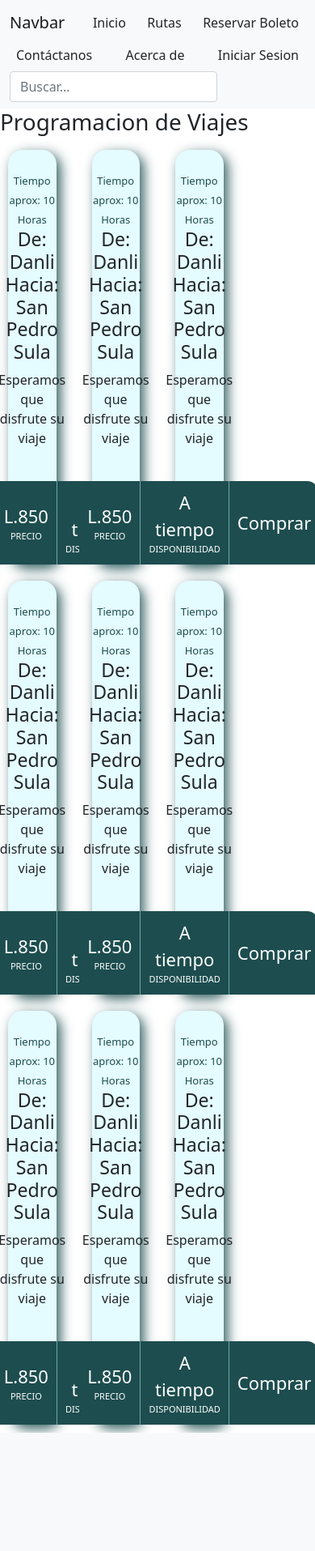
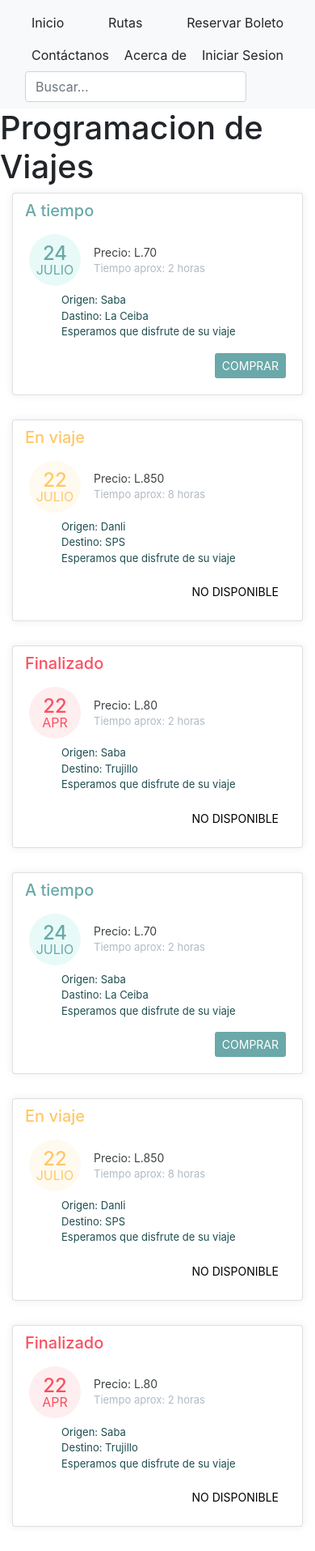
Before and after one commit to Team-2-Negocios-Web/agencia_de_transporte, a Django app: page /transportAgency/progviajes/ in a window 390 px wide. Shown: the whole page at 81% size. Before the commit the page ends 1769 px from the top, so only its background shows below. Run offline with Django 3.2, Linux system fonts and the light colour scheme; some libraries are stand-ins or nearby versions.

Commit message:
Rediseño y responsive de las cards

```diff
--- a/app_transportAgency/static/transportAgency/css/card.css
+++ b/app_transportAgency/static/transportAgency/css/card.css
@@ -1,79 +1,170 @@
 body{
-    width: 100vw;
-    height: 100vh;
-    overflow: scroll;
+    background: #F4F7FD;
+    margin-top:20px;
 }
-.tarjeta{
-    display: grid;
-    grid-template-columns: 500px;
-    grid-template-rows: 150px 80px;
-    grid-template-areas:"text" "stats";
-    border-radius: 18px;
-    background: white;
-    box-shadow: 5px 5px 15px rgba(29,77,79,0.9);
-    text-align: center;
+.card-margin {
+    margin-bottom: 1.875rem;
+}
+.card {
+    border: 0;
+    box-shadow: 0px 0px 10px 0px rgba(82, 63, 105, 0.1);
+    -webkit-box-shadow: 0px 0px 10px 0px rgba(82, 63, 105, 0.1);
+    -moz-box-shadow: 0px 0px 10px 0px rgba(82, 63, 105, 0.1);
+    -ms-box-shadow: 0px 0px 10px 0px rgba(82, 63, 105, 0.1);
+}
+.card {
+    position: relative;
     display: flex;
-    flex-wrap: wrap;
-    margin: 10px;
-    justify-content: center;
-    background-color: #e4fbff;
+    flex-direction: column;
+    min-width: 0;
+    word-wrap: break-word;
+    background-color: #ffffff;
+    background-clip: border-box;
+    border: 1px solid #e6e4e9;
+    border-radius: 8px;
 }
-.tarjeta-text {
-    grid-area: text;
-    margin: 10px;
-    padding-top: 15px;
-    padding-bottom: 15px;
+.card .card-header.no-border {
+    border: 0;
 }
-.tarjeta-text .date{
-    color: rgb(29, 77, 79);
-    font-size: 13px;
+.card .card-header {
+    background: none;
+    padding: 0 0.9375rem;
+    font-weight: 500;
+    display: flex;
+    align-items: center;
+    min-height: 50px;
 }
-
-.tarjeta-text h2{
-    margin-top: 0px;
-    font-size: 28px;
-    color: rgb(29, 77, 79);
+.card-header:first-child {
+    border-radius: calc(8px - 1px) calc(8px - 1px) 0 0;
 }
-.tarjeta-stats {
-    grid-area: stats;
+.widget-49 .widget-49-title-wrapper {
   display: flex;
-    flex-wrap: nowrap;
-    border-top-left-radius: 15px;
-    border-top-right-radius: 15px;
-    background-color: rgb(29, 77, 79);
+  align-items: center;
 }
-.tarjeta-stats .stat{
+.widget-49 .widget-49-title-wrapper .widget-49-date-success {
   display: flex;
   align-items: center;
   justify-content: center;
   flex-direction: column;
-    padding: 10px;
-    color: white;
+  background-color: #e8faf8;
+  width: 4rem;
+  height: 4rem;
+  border-radius: 50%;
 }
-.tarjeta-stats .type{
-    font-size:11px;
-    font-weight: 300;
+.widget-49 .widget-49-title-wrapper .widget-49-date-success .widget-49-date-day {
+  color: rgb(107, 168, 169);
+  font-weight: 500;
+  font-size: 1.5rem;
+  line-height: 1;
+}
+.widget-49 .widget-49-title-wrapper .widget-49-date-success .widget-49-date-month {
+  color: rgb(107, 168, 169);
+  line-height: 1;
+  font-size: 1rem;
   text-transform: uppercase;
 }
-.tarjeta-stats .value{
-    font-size:  22px;
-    font-weight: 500;
+.card-title-success{
+    color: rgb(107, 168, 169);
 }
-.tarjeta-stats .stat_border{
-    border-left: 1px solid rgb(107, 168, 169);
-    border-right: 1px solid rgb(107, 168, 169);
+.widget-49 .widget-49-title-wrapper .widget-49-date-warning {
   display: flex;
   align-items: center;
   justify-content: center;
   flex-direction: column;
-    padding: 10px;
+  background-color: floralwhite;
+  width: 4rem;
+  height: 4rem;
+  border-radius: 50%;
+}
+.widget-49 .widget-49-title-wrapper .widget-49-date-warning .widget-49-date-day {
+  color: #FFC868;
+  font-weight: 500;
+  font-size: 1.5rem;
+  line-height: 1;
+}
+.widget-49 .widget-49-title-wrapper .widget-49-date-warning .widget-49-date-month {
+  color: #FFC868;
+  line-height: 1;
+  font-size: 1rem;
+  text-transform: uppercase;
+}
+.card-title-warning{
+    color: #FFC868;
+}
+
+.widget-49 .widget-49-title-wrapper .widget-49-date-danger {
+  display: flex;
+  align-items: center;
+  justify-content: center;
+  flex-direction: column;
+  background-color: #feeeef;
+  width: 4rem;
+  height: 4rem;
+  border-radius: 50%;
+}
+
+.widget-49 .widget-49-title-wrapper .widget-49-date-danger .widget-49-date-day {
+  color: #F95062;
+  font-weight: 500;
+  font-size: 1.5rem;
+  line-height: 1;
+}
+
+.widget-49 .widget-49-title-wrapper .widget-49-date-danger .widget-49-date-month {
+  color: #F95062;
+  line-height: 1;
+  font-size: 1rem;
+  text-transform: uppercase;
+}
+.card-title-danger{
+    color: #F95062;
+}
+
+.widget-49 .widget-49-title-wrapper .widget-49-meeting-info {
+  display: flex;
+  flex-direction: column;
+  margin-left: 1rem;
+}
+
+.widget-49 .widget-49-title-wrapper .widget-49-meeting-info .widget-49-pro-title {
+  color: #3c4142;
+  font-size: 14px;
+}
+
+.widget-49 .widget-49-title-wrapper .widget-49-meeting-info .widget-49-meeting-time {
+  color: #B1BAC5;
+  font-size: 13px;
+}
+
+.widget-49 .widget-49-meeting-points {
+  font-weight: 400;
+  font-size: 13px;
+  margin-top: .5rem;
+}
+
+.widget-49 .widget-49-meeting-points .widget-49-meeting-item {
+  display: list-item;
+  color: rgb(29, 77, 79);
+  list-style: none;
+}
+
+.widget-49 .widget-49-meeting-points .widget-49-meeting-item span {
+  margin-left: .5rem;
+}
+
+.widget-49 .widget-49-meeting-action {
+  text-align: right;
+}
+
+.widget-49 .widget-49-meeting-action a {
+  text-transform: uppercase;
+}
+.widget-49-meeting-action .btn-buy{
+    background-color: rgb(107, 168, 169);
     color: white;
 }
-a{
-    text-decoration: none;
-    color: white;
-
+.widget-49-meeting-action .btn-nobuy{
+    background-color: WHITE;
+    color: black;
+    cursor:not-allowed;
 }
-a:hover{
-    color: #e4fbff;
-}
--- a/app_transportAgency/templates/transportAgency/progviajes.html
+++ b/app_transportAgency/templates/transportAgency/progviajes.html
@@ -10,205 +10,177 @@
 
 <div>
     <h1>Programacion de Viajes</h1>
+    <div class="container">
         <div class="row">
-        <div class="col-3">
-            <div class="tarjeta">
-                <div class="tarjeta-text">
-                    <span class="date">Tiempo aprox: 10 Horas</span>
-                    <h3>De: Danli Hacia: San Pedro Sula</h3>
-                    <p>Esperamos que disfrute su viaje</p>
+            <div class="col-lg-4">
+                <div class="card card-margin">
+                    <div class="card-header no-border">
+                        <h5 class="card-title-success">A tiempo</h5>
                     </div>
-                <div class="tarjeta-stats">
-                    <div class="stat">
-                        <div class="value">L.850</div>
-                        <div class="type">Precio</div>
+                    <div class="card-body pt-0">
+                        <div class="widget-49">
+                            <div class="widget-49-title-wrapper">
+                                <div class="widget-49-date-success">
+                                    <span class="widget-49-date-day">24</span>
+                                    <span class="widget-49-date-month">julio</span>
                                 </div>
-                    <div class="stat_border">
-                        <div class="value">A tiempo</div>
-                        <div class="type">Disponibilidad</div>
-                    </div>
-                    <div class="stat">
-                        <a class="value" href="#">Comprar</a>
+                                <div class="widget-49-meeting-info">
+                                    <span class="widget-49-pro-title">Precio: L.70</span>
+                                    <span class="widget-49-meeting-time">Tiempo aprox: 2 horas</span>
                                 </div>
                             </div>
-            </div>
-        </div>
-        <div class="col-3">
-            <div class="tarjeta">
-                <div class="tarjeta-text">
-                    <span class="date">Tiempo aprox: 10 Horas</span>
-                    <h3>De: Danli Hacia: San Pedro Sula</h3>
-                    <p>Esperamos que disfrute su viaje</p>
-                </div>
-                <div class="tarjeta-stats">
-                    <div class="stat">
-                        <div class="value">L.850</div>
-                        <div class="type">Precio</div>
-                    </div>
-                    <div class="stat_border">
-                        <div class="value">A tiempo</div>
-                        <div class="type">Disponibilidad</div>
-                    </div>
-                    <div class="stat">
-                        <a class="value" href="#">Comprar</a>
-                    </div>
-                </div>
-            </div>
-        </div>
-        <div class="col-3">
-            <div class="tarjeta">
-                <div class="tarjeta-text">
-                    <span class="date">Tiempo aprox: 10 Horas</span>
-                    <h3>De: Danli Hacia: San Pedro Sula</h3>
-                    <p>Esperamos que disfrute su viaje</p>
-                </div>
-                <div class="tarjeta-stats">
-                    <div class="stat">
-                        <div class="value">L.850</div>
-                        <div class="type">Precio</div>
-                    </div>
-                    <div class="stat_border">
-                        <div class="value">A tiempo</div>
-                        <div class="type">Disponibilidad</div>
-                    </div>
-                    <div class="stat">
-                        <a class="value" href="#">Comprar</a>
+                            <ol class="widget-49-meeting-points">
+                                <li class="widget-49-meeting-item"><span>Origen: Saba</span></li>
+                                <li class="widget-49-meeting-item"><span>Dastino: La Ceiba</span></li>
+                                <li class="widget-49-meeting-item"><span>Esperamos que disfrute de su viaje</span></li>
+                            </ol>
+                            <div class="widget-49-meeting-action">
+                                <a href="#" class="btn btn-sm btn-buy">Comprar</a>
                             </div>
                         </div>
                     </div>
                 </div>
             </div>
-    <div class="row">
-        <div class="col-3">
-            <div class="tarjeta">
-                <div class="tarjeta-text">
-                    <span class="date">Tiempo aprox: 10 Horas</span>
-                    <h3>De: Danli Hacia: San Pedro Sula</h3>
-                    <p>Esperamos que disfrute su viaje</p>
+            <div class="col-lg-4">
+                <div class="card card-margin">
+                    <div class="card-header no-border">
+                        <h5 class="card-title-warning">En viaje</h5>
                     </div>
-                <div class="tarjeta-stats">
-                    <div class="stat">
-                        <div class="value">L.850</div>
-                        <div class="type">Precio</div>
+                    <div class="card-body pt-0">
+                        <div class="widget-49">
+                            <div class="widget-49-title-wrapper">
+                                <div class="widget-49-date-warning">
+                                    <span class="widget-49-date-day">22</span>
+                                    <span class="widget-49-date-month">Julio</span>
                                 </div>
-                    <div class="stat_border">
-                        <div class="value">A tiempo</div>
-                        <div class="type">Disponibilidad</div>
-                    </div>
-                    <div class="stat">
-                        <a class="value" href="#">Comprar</a>
+                                <div class="widget-49-meeting-info">
+                                    <span class="widget-49-pro-title">Precio: L.850</span>
+                                    <span class="widget-49-meeting-time">Tiempo aprox: 8 horas</span>
                                 </div>
                             </div>
-            </div>
-        </div>
-        <div class="col-3">
-            <div class="tarjeta">
-                <div class="tarjeta-text">
-                    <span class="date">Tiempo aprox: 10 Horas</span>
-                    <h3>De: Danli Hacia: San Pedro Sula</h3>
-                    <p>Esperamos que disfrute su viaje</p>
-                </div>
-                <div class="tarjeta-stats">
-                    <div class="stat">
-                        <div class="value">L.850</div>
-                        <div class="type">Precio</div>
-                    </div>
-                    <div class="stat_border">
-                        <div class="value">A tiempo</div>
-                        <div class="type">Disponibilidad</div>
-                    </div>
-                    <div class="stat">
-                        <a class="value" href="#">Comprar</a>
-                    </div>
-                </div>
-            </div>
-        </div>
-        <div class="col-3">
-            <div class="tarjeta">
-                <div class="tarjeta-text">
-                    <span class="date">Tiempo aprox: 10 Horas</span>
-                    <h3>De: Danli Hacia: San Pedro Sula</h3>
-                    <p>Esperamos que disfrute su viaje</p>
-                </div>
-                <div class="tarjeta-stats">
-                    <div class="stat">
-                        <div class="value">L.850</div>
-                        <div class="type">Precio</div>
-                    </div>
-                    <div class="stat_border">
-                        <div class="value">A tiempo</div>
-                        <div class="type">Disponibilidad</div>
-                    </div>
-                    <div class="stat">
-                        <a class="value" href="#">Comprar</a>
+                            <ol class="widget-49-meeting-points">
+                                <li class="widget-49-meeting-item"><span>Origen: Danli</span></li>
+                                <li class="widget-49-meeting-item"><span>Destino: SPS</span></li>
+                                <li class="widget-49-meeting-item"><span>Esperamos que disfrute de su viaje</span></li>
+                            </ol>
+                            <div class="widget-49-meeting-action">
+                                <a class="btn btn-sm btn-nobuy">No disponible</a>
                             </div>
                         </div>
                     </div>
                 </div>
             </div>
-    <div class="row">
-        <div class="col-3">
-            <div class="tarjeta">
-                <div class="tarjeta-text">
-                    <span class="date">Tiempo aprox: 10 Horas</span>
-                    <h3>De: Danli Hacia: San Pedro Sula</h3>
-                    <p>Esperamos que disfrute su viaje</p>
+            <div class="col-lg-4">
+                <div class="card card-margin">
+                    <div class="card-header no-border">
+                        <h5 class="card-title-danger">Finalizado</h5>
                     </div>
-                <div class="tarjeta-stats">
-                    <div class="stat">
-                        <div class="value">L.850</div>
-                        <div class="type">Precio</div>
+                    <div class="card-body pt-0">
+                        <div class="widget-49">
+                            <div class="widget-49-title-wrapper">
+                                <div class="widget-49-date-danger">
+                                    <span class="widget-49-date-day">22</span>
+                                    <span class="widget-49-date-month">apr</span>
                                 </div>
-                    <div class="stat_border">
-                        <div class="value">A tiempo</div>
-                        <div class="type">Disponibilidad</div>
+                                <div class="widget-49-meeting-info">
+                                    <span class="widget-49-pro-title">Precio: L.80</span>
+                                    <span class="widget-49-meeting-time">Tiempo aprox: 2 horas</span>
                                 </div>
-                    <div class="stat">
-                        <a class="value" href="#">Comprar</a>
+                            </div>
+                            <ol class="widget-49-meeting-points">
+                                <li class="widget-49-meeting-item"><span>Origen: Saba</span></li>
+                                <li class="widget-49-meeting-item"><span>Destino: Trujillo</span></li>
+                                <li class="widget-49-meeting-item"><span>Esperamos que disfrute de su viaje</span></li>
+                            </ol>
+                            <div class="widget-49-meeting-action">
+                                <a class="btn btn-sm btn-nobuy">No disponible</a>
                             </div>
                         </div>
                     </div>
                 </div>
-        <div class="col-3">
-            <div class="tarjeta">
-                <div class="tarjeta-text">
-                    <span class="date">Tiempo aprox: 10 Horas</span>
-                    <h3>De: Danli Hacia: San Pedro Sula</h3>
-                    <p>Esperamos que disfrute su viaje</p>
             </div>
-                <div class="tarjeta-stats">
-                    <div class="stat">
-                        <div class="value">L.850</div>
-                        <div class="type">Precio</div>
+            <div class="col-lg-4">
+                <div class="card card-margin">
+                    <div class="card-header no-border">
+                        <h5 class="card-title-success">A tiempo</h5>
                     </div>
-                    <div class="stat_border">
-                        <div class="value">A tiempo</div>
-                        <div class="type">Disponibilidad</div>
+                    <div class="card-body pt-0">
+                        <div class="widget-49">
+                            <div class="widget-49-title-wrapper">
+                                <div class="widget-49-date-success">
+                                    <span class="widget-49-date-day">24</span>
+                                    <span class="widget-49-date-month">julio</span>
                                 </div>
-                    <div class="stat">
-                        <a class="value" href="#">Comprar</a>
+                                <div class="widget-49-meeting-info">
+                                    <span class="widget-49-pro-title">Precio: L.70</span>
+                                    <span class="widget-49-meeting-time">Tiempo aprox: 2 horas</span>
+                                </div>
+                            </div>
+                            <ol class="widget-49-meeting-points">
+                                <li class="widget-49-meeting-item"><span>Origen: Saba</span></li>
+                                <li class="widget-49-meeting-item"><span>Dastino: La Ceiba</span></li>
+                                <li class="widget-49-meeting-item"><span>Esperamos que disfrute de su viaje</span></li>
+                            </ol>
+                            <div class="widget-49-meeting-action">
+                                <a href="#" class="btn btn-sm btn-buy">Comprar</a>
                             </div>
                         </div>
                     </div>
                 </div>
-        <div class="col-3">
-            <div class="tarjeta">
-                <div class="tarjeta-text">
-                    <span class="date">Tiempo aprox: 10 Horas</span>
-                    <h3>De: Danli Hacia: San Pedro Sula</h3>
-                    <p>Esperamos que disfrute su viaje</p>
             </div>
-                <div class="tarjeta-stats">
-                    <div class="stat">
-                        <div class="value">L.850</div>
-                        <div class="type">Precio</div>
+            <div class="col-lg-4">
+                <div class="card card-margin">
+                    <div class="card-header no-border">
+                        <h5 class="card-title-warning">En viaje</h5>
                     </div>
-                    <div class="stat_border">
-                        <div class="value">A tiempo</div>
-                        <div class="type">Disponibilidad</div>
+                    <div class="card-body pt-0">
+                        <div class="widget-49">
+                            <div class="widget-49-title-wrapper">
+                                <div class="widget-49-date-warning">
+                                    <span class="widget-49-date-day">22</span>
+                                    <span class="widget-49-date-month">Julio</span>
                                 </div>
-                    <div class="stat">
-                        <a class="value" href="#">Comprar</a>
+                                <div class="widget-49-meeting-info">
+                                    <span class="widget-49-pro-title">Precio: L.850</span>
+                                    <span class="widget-49-meeting-time">Tiempo aprox: 8 horas</span>
+                                </div>
+                            </div>
+                            <ol class="widget-49-meeting-points">
+                                <li class="widget-49-meeting-item"><span>Origen: Danli</span></li>
+                                <li class="widget-49-meeting-item"><span>Destino: SPS</span></li>
+                                <li class="widget-49-meeting-item"><span>Esperamos que disfrute de su viaje</span></li>
+                            </ol>
+                            <div class="widget-49-meeting-action">
+                                <a class="btn btn-sm btn-nobuy">No disponible</a>
+                            </div>
+                        </div>
+                    </div>
+                </div>
+            </div>
+            <div class="col-lg-4">
+                <div class="card card-margin">
+                    <div class="card-header no-border">
+                        <h5 class="card-title-danger">Finalizado</h5>
+                    </div>
+                    <div class="card-body pt-0">
+                        <div class="widget-49">
+                            <div class="widget-49-title-wrapper">
+                                <div class="widget-49-date-danger">
+                                    <span class="widget-49-date-day">22</span>
+                                    <span class="widget-49-date-month">apr</span>
+                                </div>
+                                <div class="widget-49-meeting-info">
+                                    <span class="widget-49-pro-title">Precio: L.80</span>
+                                    <span class="widget-49-meeting-time">Tiempo aprox: 2 horas</span>
+                                </div>
+                            </div>
+                            <ol class="widget-49-meeting-points">
+                                <li class="widget-49-meeting-item"><span>Origen: Saba</span></li>
+                                <li class="widget-49-meeting-item"><span>Destino: Trujillo</span></li>
+                                <li class="widget-49-meeting-item"><span>Esperamos que disfrute de su viaje</span></li>
+                            </ol>
+                            <div class="widget-49-meeting-action">
+                                <a class="btn btn-sm btn-nobuy">No disponible</a>
                             </div>
                         </div>
                     </div>
@@ -216,4 +188,12 @@
             </div>
         </div>
 
+        {% block js %}
+        <script src="https://code.jquery.com/jquery-1.10.2.min.js"></script>
+        <link href="https://cdn.jsdelivr.net/npm/bootstrap@4.4.1/dist/css/bootstrap.min.css" rel="stylesheet">
+        <script src="https://cdn.jsdelivr.net/npm/bootstrap@4.4.1/dist/js/bootstrap.bundle.min.js"></script>
         {% endblock %}
+
+</div>
+
+{% endblock %}
--- a/global_templates/base.html
+++ b/global_templates/base.html
@@ -14,7 +14,6 @@
 <body>
     <nav class="navbar navbar-light bg-light justify-content-center">
         <div class="container">
-          <span class="navbar-brand mb-0 h1">Navbar</span>
           <a href="{% url 'transportAgency:home' %}" class="nav-link px-2 link-dark">Inicio</a>
             <a href="{% url 'transportAgency:progviajes' %}" class="nav-link px-2 link-dark">Rutas</a>
             <a href="#" class="nav-link px-2 link-dark">Reservar Boleto</a>
```
Lines whose indentation alone changed are shown as unchanged.
